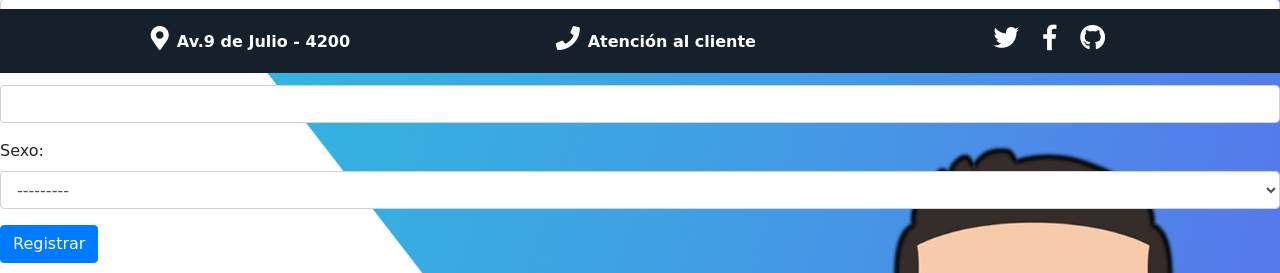
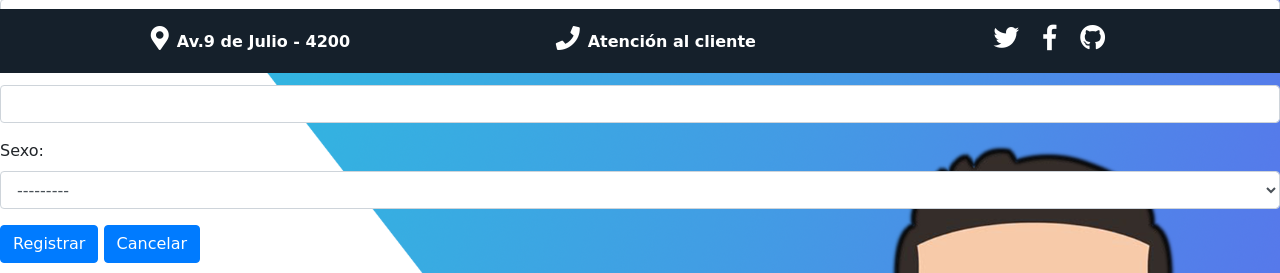
Before and after one commit to marianoGnlz/Saturn, a Django app: page /new_turn/ in a window 1280 px wide. Shown: the part 727-1000 px from the top of the page. Run offline with Django 3.2, Linux system fonts and the light colour scheme; data that the repository does not hold is empty; some libraries are stand-ins or nearby versions; some web fonts are replaced.

Commit message:
Cancelar registro de turno

```diff
--- a/Saturn/turnos/templates/new_turn.html
+++ b/Saturn/turnos/templates/new_turn.html
@@ -10,6 +10,7 @@
             {% csrf_token %}
 
             <button type="submit" class="btn btn-primary">Registrar</button>
+            <a href="/dashboard/" class="btn btn-primary ">Cancelar</a>
         </form>
     </div>
 
```
